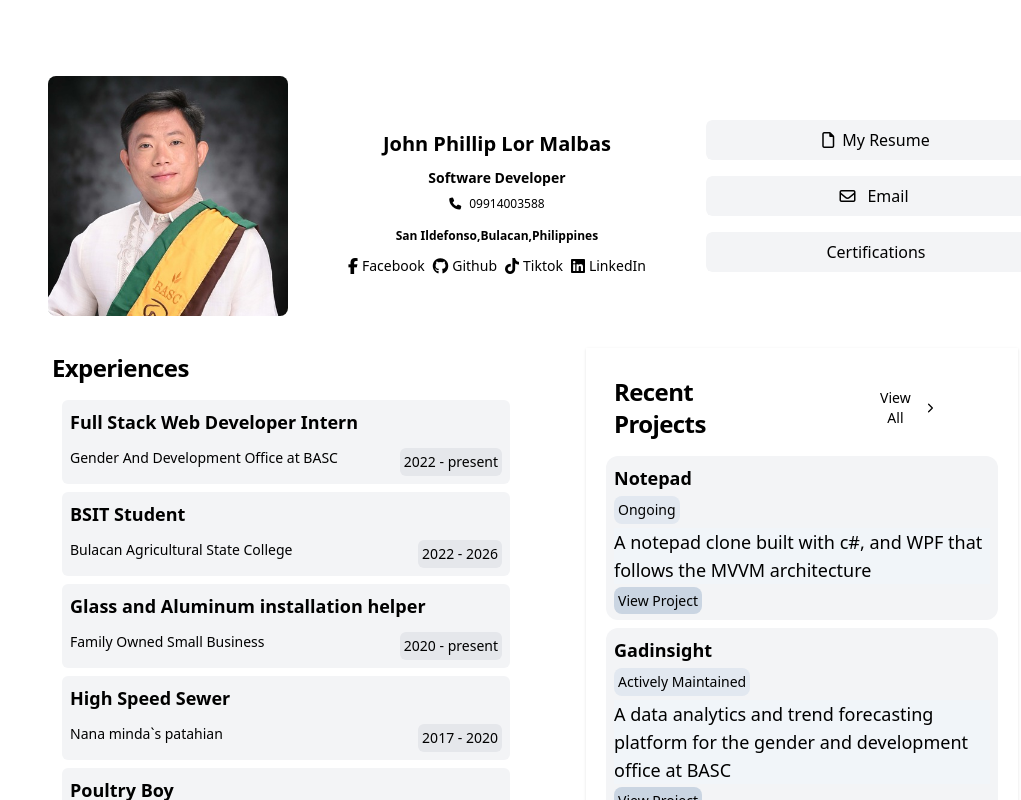
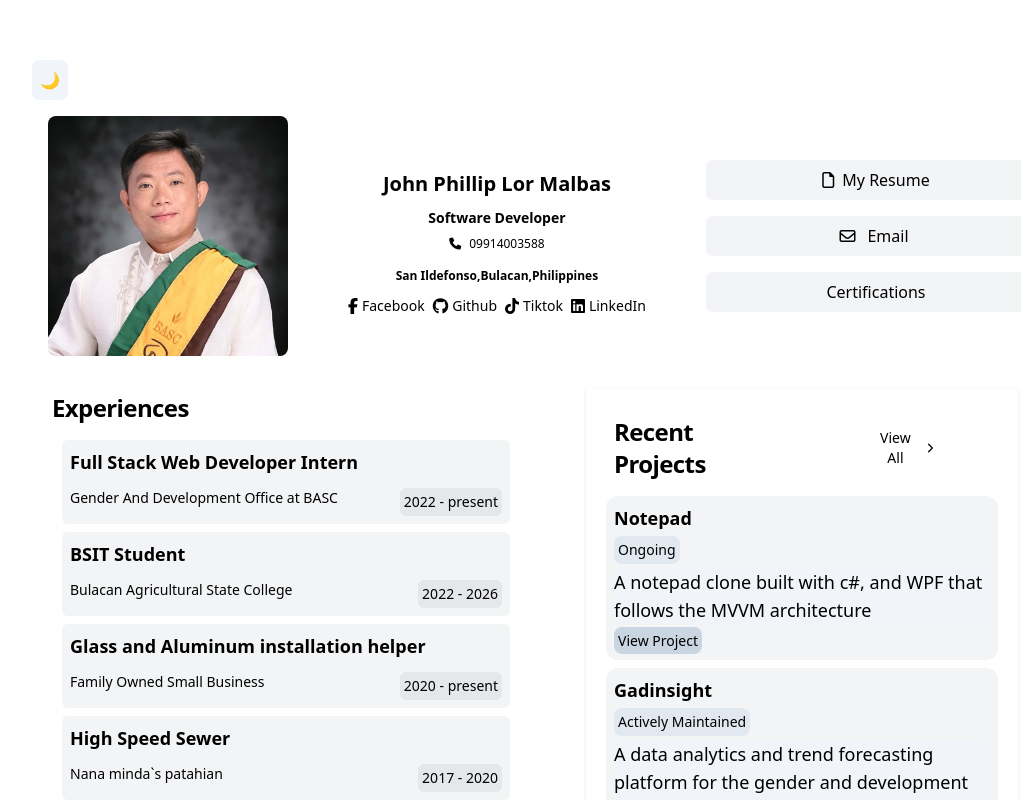
Before and after one commit to Zaido219/personal-portfolio, a React (Vite) app: page / in a window 1280 px wide. Shown: the top 800 px of the page, without its empty margins (96-1117 px from the left). Built offline with nearby package versions, Linux system fonts and the light colour scheme.

Commit message:
feat:WIP Dark-mode implementation

```diff
--- a/src/App.css
+++ b/src/App.css
@@ -1,4 +1,6 @@
 @import "tailwindcss";
+
+@variant dark (&:where(.dark, .dark *));
 
 @theme {
   /* 1. Define the animation utility */
--- a/src/components/BodyCard.jsx
+++ b/src/components/BodyCard.jsx
@@ -1,7 +1,7 @@
 const BodyCard = (props) => {
     return (
         /* Card Wrapper: Defines the size and style of the card */
-        <div className="max-w-sm md:max-w-7xl mx-auto md:my-10 p-4 shadow-lg flex justify-center rounded-sm overflow-x-hidden">
+        <div className="dark:bg-black max-w-sm md:max-w-7xl mx-auto md:my-10 p-4 shadow-lg flex justify-center rounded-sm overflow-x-hidden">
             <div className="p-1">
                 {props.children}
             </div>
--- a/src/components/ProfileHeader.jsx
+++ b/src/components/ProfileHeader.jsx
@@ -3,12 +3,15 @@ import { HoverCards, ShineWrapperCard } from "./Ui/Cards";
 import { downloadFile } from "../utils/Downloaders";
 import { emailMe } from "../utils/Emailers";
 import { navigate } from "../utils/Navigators";
+import { ThemeToggle } from "./ThemeToggle";
 
 const ProfileHeader = () => {
   const myCv = "/files/my_resume.pdf";
 
   return (
-    <header className="flex flex-col md:flex-row md:gap-5 gap-4 p-1 md:p-2 items-center justify-center md:justify-between w-90 md:w-5xl overflow-hidden">
+    <>
+     <ThemeToggle/>
+    <header className="flex flex-col md:flex-row md:gap-5 gap-4 p-1 md:p-2 items-center justify-center md:justify-between w-90 md:w-5xl overflow-hidden dark:bg-red-200">
       <div className="flex flex-col md:flex-row items-center p-2 md:gap-12">
         <section className="">
           {/* image goes here */}
@@ -110,6 +113,7 @@ const ProfileHeader = () => {
         </ShineWrapperCard>
       </section>
     </header>
+    </>
   );
 };
 
--- /dev/null
+++ b/src/components/ThemeToggle.jsx
@@ -0,0 +1,22 @@
+// src/components/ThemeToggle.jsx
+import React from 'react';
+import { useTheme } from '../hooks/useTheme';
+
+export const ThemeToggle = () => {
+  const { isDark, toggleTheme } = useTheme();
+
+  return (
+    <button
+      onClick={toggleTheme}
+      className="p-2 rounded-lg bg-slate-100 hover:bg-slate-200 dark:bg-slate-800 dark:hover:bg-slate-700 transition-colors duration-200"
+      aria-label="Toggle theme"
+    >
+      {/*
+        Leverage Tailwind's variants to handle conditional rendering implicitly.
+        This prevents icon flickering or mismatch during the initial render hydration.
+      */}
+      <span className="dark:hidden text-slate-800">🌙</span>
+      <span className="hidden dark:inline text-amber-400">☀️</span>
+    </button>
+  );
+};
```
